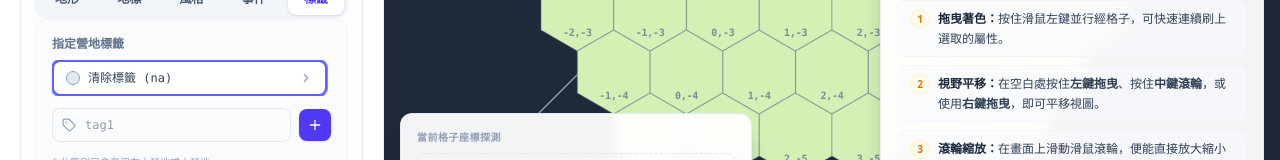
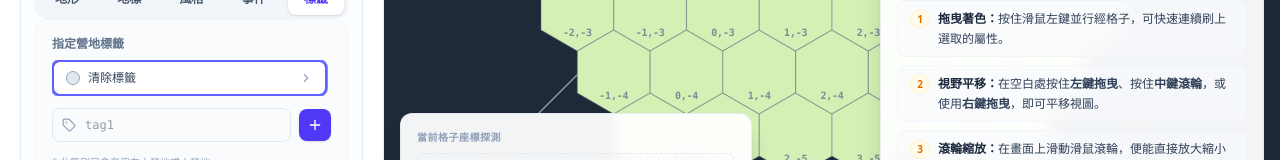
Before and after one commit to Alimen/FRD-Map-Editor, a React (Vite) app: page / in a window 1280 px wide. Both pictures are taken after a click on the button "標籤". Shown: the part 580-740 px from the top of the page. Built offline with nearby package versions, Linux system fonts and the light colour scheme.

Commit message:
Update default camp tag to empty string.

```diff
--- a/src/App.tsx
+++ b/src/App.tsx
@@ -92,7 +92,7 @@ const campLandmarks = new Set<LandmarkType>([
   LandmarkType.MAIN_CAMP,
   LandmarkType.SUB_CAMP,
 ]);
-const DEFAULT_CAMP_TAG = "na";
+const DEFAULT_CAMP_TAG = "";
 
 interface AtlasMap {
   id: string;
@@ -656,7 +656,7 @@ export default function App() {
           nextTravelEvents = { ...travelEventsRef.current };
           delete nextTravelEvents[key];
         }
-        if (campTagsRef.current[key]) {
+        if (key in campTagsRef.current) {
           nextCampTags = { ...campTagsRef.current };
           delete nextCampTags[key];
         }
@@ -667,10 +667,10 @@ export default function App() {
       }
       updatedCell.landmark = selectedLandmark;
       if (campLandmarks.has(selectedLandmark)) {
-        if (!campTagsRef.current[key]) {
+        if (!(key in campTagsRef.current)) {
           nextCampTags = { ...campTagsRef.current, [key]: DEFAULT_CAMP_TAG };
         }
-      } else if (campTagsRef.current[key]) {
+      } else if (key in campTagsRef.current) {
         nextCampTags = { ...campTagsRef.current };
         delete nextCampTags[key];
       }
@@ -703,10 +703,7 @@ export default function App() {
         return;
       }
       const tag = selectedCampTag.trim();
-      if (!tag) {
-        return;
-      }
-      const previousTag = campTagsRef.current[key] || "";
+      const previousTag = campTagsRef.current[key] ?? DEFAULT_CAMP_TAG;
 
       if (previousTag === tag) {
         return;
@@ -934,16 +931,13 @@ export default function App() {
           incomingCells[campTag.c] &&
           campLandmarks.has(incomingCells[campTag.c].landmark)
         ) {
-          const tag = campTag.t.trim();
-          if (tag) {
-            nextCampTags[campTag.c] = tag;
-          }
+          nextCampTags[campTag.c] = campTag.t.trim();
         }
       });
     }
 
     Object.entries(incomingCells).forEach(([coord, cell]) => {
-      if (campLandmarks.has(cell.landmark) && !nextCampTags[coord]) {
+      if (campLandmarks.has(cell.landmark) && !(coord in nextCampTags)) {
         nextCampTags[coord] = DEFAULT_CAMP_TAG;
       }
     });
--- a/src/components/HexRenderer.tsx
+++ b/src/components/HexRenderer.tsx
@@ -163,7 +163,7 @@ const HexRendererComponent: React.FC<HexRendererProps> = ({
   const eventMarkerY = cy - size * 0.46;
   const eventColor = travelEvent ? getTravelEventColor(travelEvent) : null;
   const campTagLabel = campTag?.trim() ?? "";
-  const visibleCampTag = campTagLabel && campTagLabel !== "na" ? campTagLabel : "";
+  const visibleCampTag = campTagLabel;
   const campTagColor = visibleCampTag ? getTravelEventColor(visibleCampTag) : null;
   const campTagMarkerX = cx - size * 0.42;
   const campTagMarkerY = cy - size * 0.46;
--- a/src/components/Sidebar.tsx
+++ b/src/components/Sidebar.tsx
@@ -35,7 +35,7 @@ import {
 } from "lucide-react";
 
 type BrushLayer = "terrain" | "landmark" | "style" | "travelEvent" | "campTag";
-const DEFAULT_CAMP_TAG = "na";
+const DEFAULT_CAMP_TAG = "";
 
 interface SidebarProps {
   // Painting Brush State
@@ -786,7 +786,7 @@ export const Sidebar: React.FC<SidebarProps> = ({
                             }}
                           />
                           <span className="text-xs font-medium text-slate-700 font-mono truncate">
-                            {tag === DEFAULT_CAMP_TAG ? "清除標籤 (na)" : tag}
+                            {tag === DEFAULT_CAMP_TAG ? "清除標籤" : tag}
                           </span>
                         </div>
                         <ChevronRight className="w-3.5 h-3.5 text-slate-400 shrink-0" />
```
